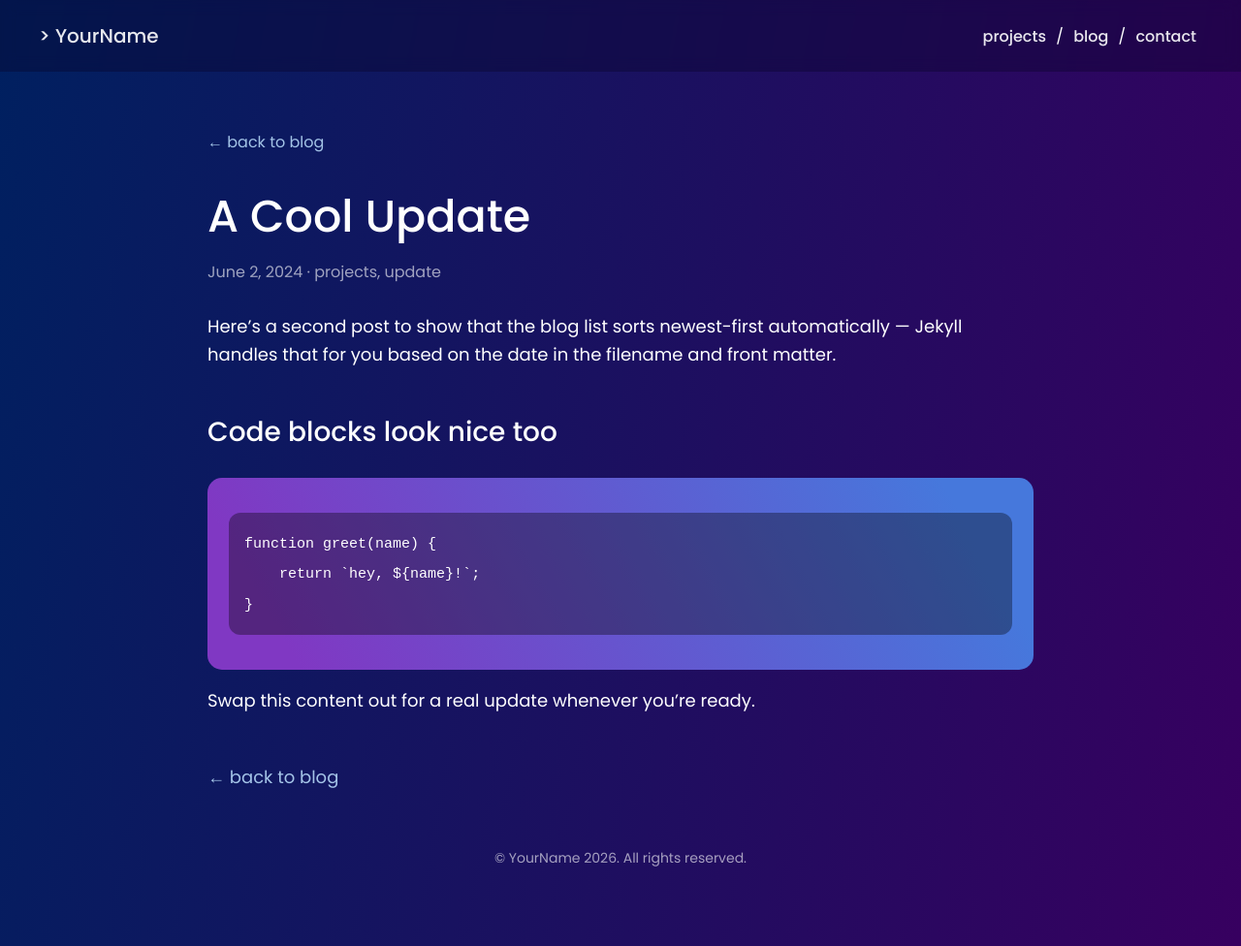
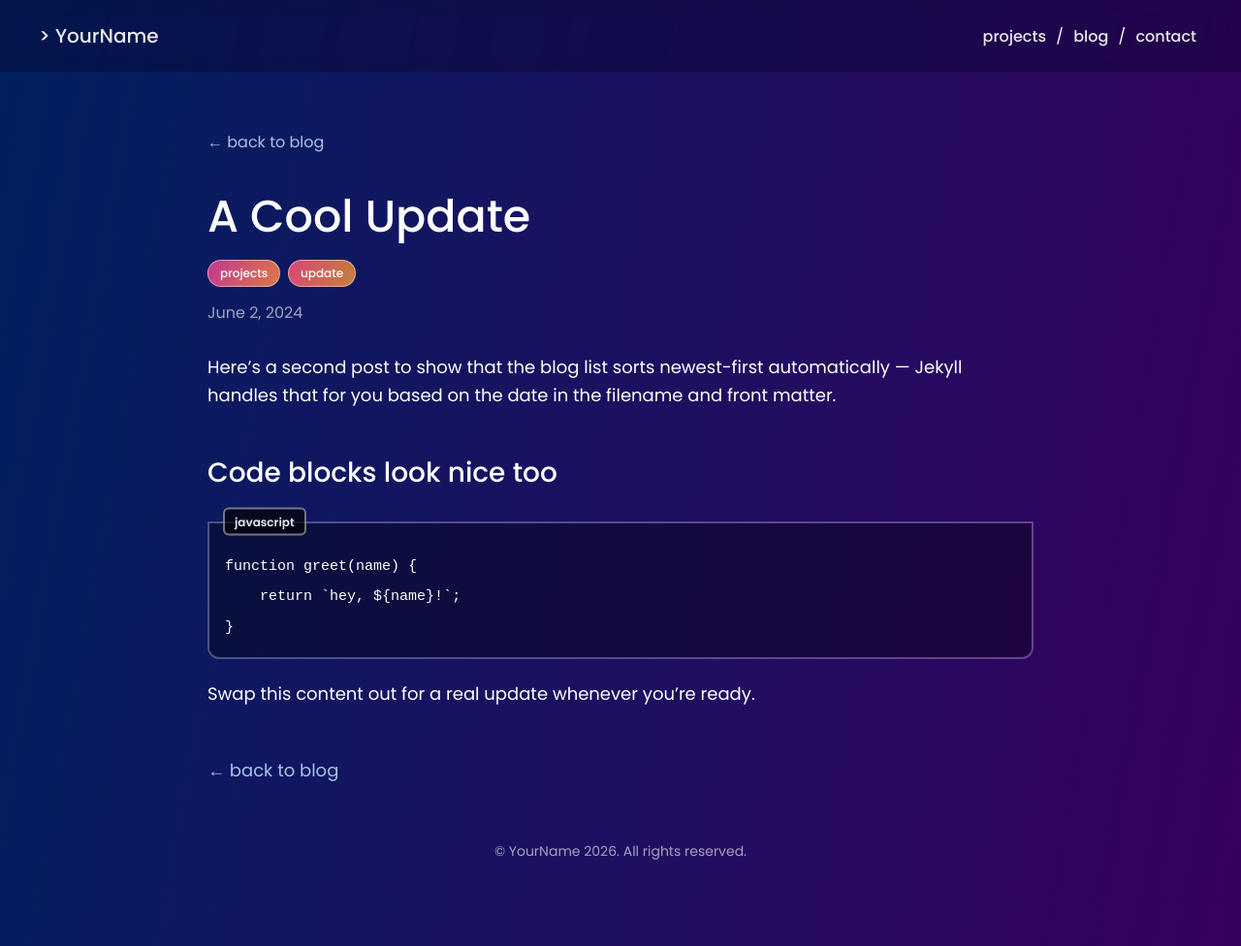
Before and after one commit to DevelopinPop/developinpop.github.io, a Jekyll site: the page built from _posts/2024-06-02-a-cool-update.md, in a window 1280 px wide and 976 px high. Shown: the whole window at 97% size. Built offline with Jekyll 4.4.1, drawn with Linux system fonts in a browser that asks for light colours.

Commit message:
Add files via upload

````diff
--- a/_layouts/default.html
+++ b/_layouts/default.html
@@ -20,5 +20,7 @@
     </footer>
 </div>
 
+<script src="{{ '/assets/js/main.js' | relative_url }}"></script>
+<script src="{{ '/assets/js/code-blocks.js' | relative_url }}"></script>
 </body>
 </html>
--- a/_layouts/post.html
+++ b/_layouts/post.html
@@ -4,12 +4,14 @@ layout: default
 <a href="{{ '/blog/' | relative_url }}" class="back-link">&larr; back to blog</a>
 
 <h1>{{ page.title }}</h1>
-<div class="post-meta">
-    {{ page.date | date: "%B %-d, %Y" }}
-    {% if page.tags.size > 0 %}
-        &middot; {{ page.tags | join: ", " }}
-    {% endif %}
+
+{% if page.tags.size > 0 %}
+<div class="post-page-tags">
+    {% for tag in page.tags %}<span class="tag-pill tag-color-{{ tag | size | modulo: 5 }}">{{ tag }}</span>{% endfor %}
 </div>
+{% endif %}
+
+<div class="post-meta">{{ page.date | date: "%B %-d, %Y" }}</div>
 
 <div class="post-content">
     {{ content }}
--- a/assets/css/style.css
+++ b/assets/css/style.css
@@ -77,19 +77,24 @@ p { font-size: 18px; line-height: 1.6; }
 }
 .hero-emoji { font-size: 90px; line-height: 1; }
 
-/* fixed dark vignette: sits in front of the hero text, but because it's
-   pinned to the viewport, the next sections (given a higher z-index below)
-   slide up and cover it as the page scrolls */
+/* fixed vignette: sits in front of the hero text, but because it's pinned
+   to the viewport, the next sections (given a higher z-index below) slide
+   up and cover it as the page scrolls. Dark edge sits at the bottom of the
+   fade box (nearest the content below); it's hidden until the visitor
+   starts scrolling (see assets/js/main.js), then fades in. */
 .hero-fade {
     position: fixed;
     top: 0;
     left: 0;
     width: 100%;
     height: 65vh;
-    background: linear-gradient(to bottom, rgba(0,0,0,0.75) 0%, rgba(0,0,0,0.35) 45%, rgba(0,0,0,0) 100%);
+    background: linear-gradient(to bottom, rgba(0,0,0,0) 0%, rgba(0,0,0,0.35) 55%, rgba(0,0,0,0.8) 100%);
     z-index: 1;
     pointer-events: none;
+    opacity: 0;
+    transition: opacity 400ms ease;
 }
+.hero-fade.visible { opacity: 1; }
 
 .scroll-arrow {
     position: absolute;
@@ -99,13 +104,11 @@ p { font-size: 18px; line-height: 1.6; }
     z-index: 2;
     font-size: 30px;
     line-height: 1;
-    opacity: 0.8 !important;
-    animation: bounce 2s infinite;
+    transition: transform 120ms ease, opacity 120ms ease;
 }
-.scroll-arrow:hover { opacity: 1 !important; }
-@keyframes bounce {
-    0%, 100% { transform: translate(-50%, 0); }
-    50% { transform: translate(-50%, 8px); }
+.scroll-arrow:hover {
+    opacity: 1;
+    transform: translate(-50%, -10px);
 }
 
 section.block {
@@ -123,12 +126,16 @@ section.block {
 .card, .post-card, .blog-card {
     position: relative;
     border-radius: 20px;
+    border: 1px solid rgba(255, 255, 255, 0.2);
     background: linear-gradient(240deg, rgba(70,120,220,0.25) 10%, rgba(128,56,195,0.25) 90%);
     padding: 22px 26px;
     margin-bottom: 18px;
     transition-duration: 300ms;
 }
-.card:hover, .post-card:hover, .blog-card:hover { transform: translateY(-4px); }
+.card:hover, .post-card:hover, .blog-card:hover {
+    transform: translateY(-4px);
+    border-color: rgba(255, 255, 255, 0.4);
+}
 .card h3 { margin: 0 0 6px 0; font-weight: 500; font-size: 22px; color: #fff; }
 .card .meta { opacity: 0.65; font-size: 14px; margin-bottom: 10px; }
 .card p { margin: 0; font-size: 16px; opacity: 0.9; }
@@ -175,6 +182,7 @@ section.block {
     display: inline-block;
     padding: 4px 12px;
     border-radius: 20px;
+    border: 1px solid rgba(255, 255, 255, 0.45);
     font-size: 12px;
     font-weight: 500;
     color: #fff;
@@ -186,10 +194,17 @@ section.block {
 .tag-color-3 { background: linear-gradient(120deg, #c3388f, #dc7846); }
 .tag-color-4 { background: linear-gradient(120deg, #46c3dc, #8038c3); }
 
-.highlight {
+.highlight-box {
     border-radius: 15px;
     background: linear-gradient(240deg,#4678dc 10%, #8038c3 90%);
     padding: 18px 22px;
+}
+
+.post-page-tags {
+    display: flex;
+    gap: 8px;
+    flex-wrap: wrap;
+    margin-bottom: 14px;
 }
 
 /* --- blog post rendering --- */
@@ -203,13 +218,52 @@ section.block {
     border-radius: 6px;
     font-size: 15px;
 }
+
+/* Rouge wraps every fenced code block in <div class="language-xxx highlighter-rouge">
+   <div class="highlight"><pre class="highlight"><code>...code...</code></pre></div></div>.
+   We style that outer wrapper as the bordered block, and assets/js/code-blocks.js
+   inserts a small floating tab on the top border showing the language name. */
+.post-content .highlighter-rouge {
+    position: relative;
+    margin: 26px 0 22px 0;
+    border: 2px solid rgba(255, 255, 255, 0.25);
+    border-radius: 0 0 12px 12px;
+}
+.post-content .highlighter-rouge .highlight { margin: 0; }
+.post-content .highlighter-rouge pre {
+    background: rgba(0,0,0,0.35);
+    border: none;
+    margin: 0;
+    padding: 28px 16px 16px 16px;
+    border-radius: 0 0 10px 10px;
+    overflow-x: auto;
+}
+.post-content .highlighter-rouge pre code { background: none; padding: 0; }
+
+/* fallback for a plain fenced block with no language / not run through rouge */
 .post-content pre {
     background: rgba(0,0,0,0.35);
+    border: 2px solid rgba(255, 255, 255, 0.25);
     padding: 16px;
-    border-radius: 12px;
+    border-radius: 0 0 12px 12px;
     overflow-x: auto;
 }
 .post-content pre code { background: none; padding: 0; }
+
+.code-lang-tab {
+    position: absolute;
+    top: -2px;
+    left: 14px;
+    transform: translateY(-50%);
+    background: rgba(0,0,0,0.65);
+    border: 2px solid rgba(255, 255, 255, 0.45);
+    border-radius: 6px;
+    padding: 2px 10px;
+    font-size: 12px;
+    font-weight: 600;
+    color: rgba(255, 255, 255, 0.9);
+    z-index: 2;
+}
 .post-content blockquote {
     border-left: 3px solid #8038c3;
     margin-left: 0;
--- /dev/null
+++ b/assets/js/code-blocks.js
@@ -0,0 +1,39 @@
+document.addEventListener('DOMContentLoaded', function () {
+    // maps short/common language identifiers (what you'd type after ``` in
+    // a fenced code block) to the display name shown on the code block's tab
+    var LANGUAGE_NAMES = {
+        js: 'javascript', javascript: 'javascript',
+        ts: 'typescript', typescript: 'typescript',
+        py: 'python', python: 'python',
+        rb: 'ruby', ruby: 'ruby',
+        cpp: 'c++', 'c++': 'c++', cplusplus: 'c++',
+        c: 'c',
+        cs: 'c#', 'c#': 'c#', csharp: 'c#',
+        java: 'java',
+        go: 'go', golang: 'go',
+        rs: 'rust', rust: 'rust',
+        php: 'php',
+        swift: 'swift',
+        kt: 'kotlin', kotlin: 'kotlin',
+        html: 'html',
+        css: 'css', scss: 'scss',
+        sh: 'shell', bash: 'shell', shell: 'shell', zsh: 'shell',
+        json: 'json',
+        yml: 'yaml', yaml: 'yaml',
+        sql: 'sql',
+        md: 'markdown', markdown: 'markdown'
+    };
+
+    document.querySelectorAll('.post-content [class*="language-"]').forEach(function (block) {
+        var match = block.className.match(/language-([a-zA-Z0-9+#.\-]+)/);
+        if (!match) return;
+
+        var slug = match[1].toLowerCase();
+        var label = LANGUAGE_NAMES[slug] || slug;
+
+        var tab = document.createElement('div');
+        tab.className = 'code-lang-tab';
+        tab.textContent = label;
+        block.insertBefore(tab, block.firstChild);
+    });
+});
--- /dev/null
+++ b/assets/js/main.js
@@ -0,0 +1,15 @@
+document.addEventListener('DOMContentLoaded', function () {
+    var fade = document.querySelector('.hero-fade');
+    if (!fade) return;
+
+    function updateFade() {
+        if (window.scrollY > 10) {
+            fade.classList.add('visible');
+        } else {
+            fade.classList.remove('visible');
+        }
+    }
+
+    window.addEventListener('scroll', updateFade, { passive: true });
+    updateFade();
+});
````
